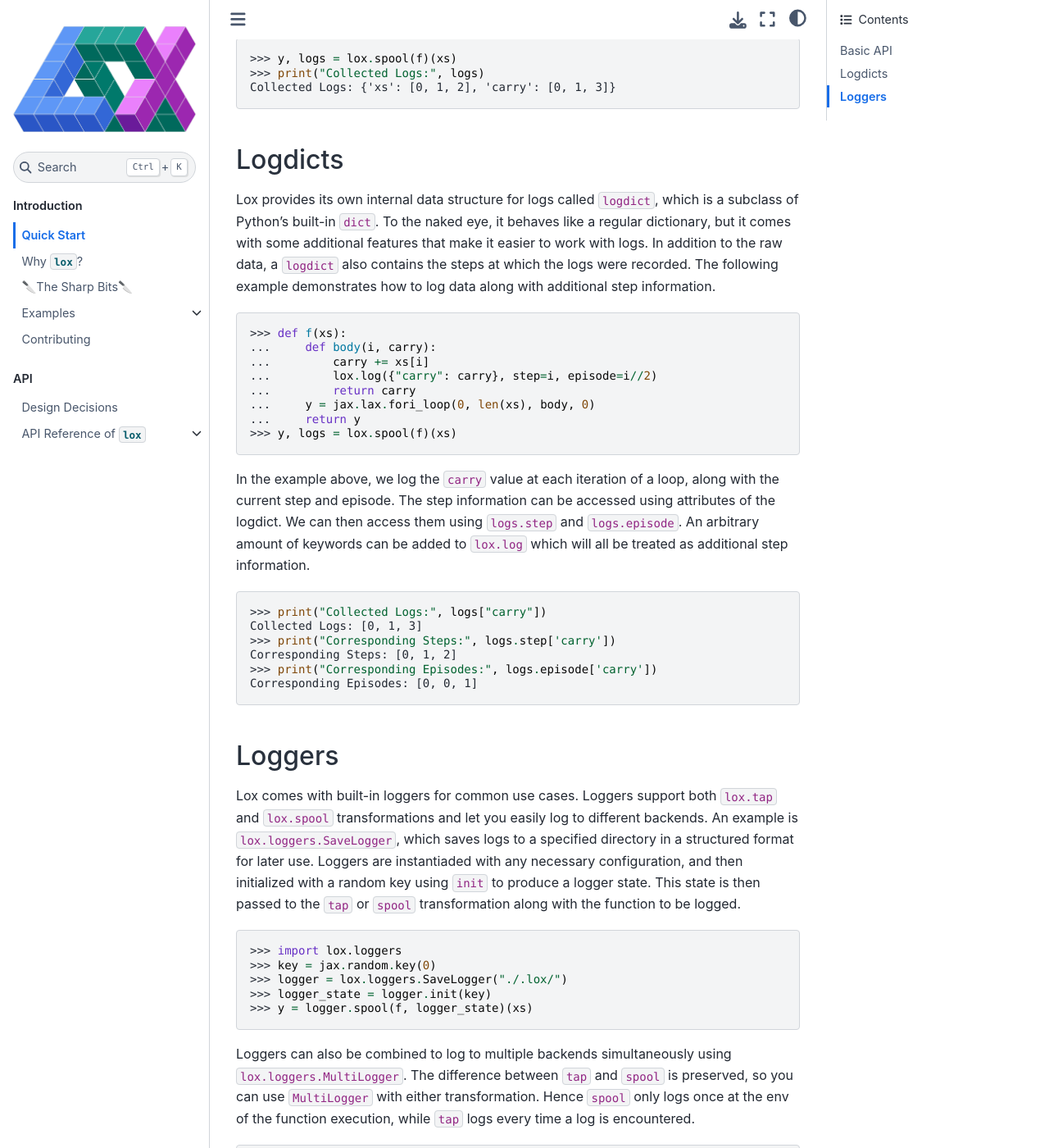
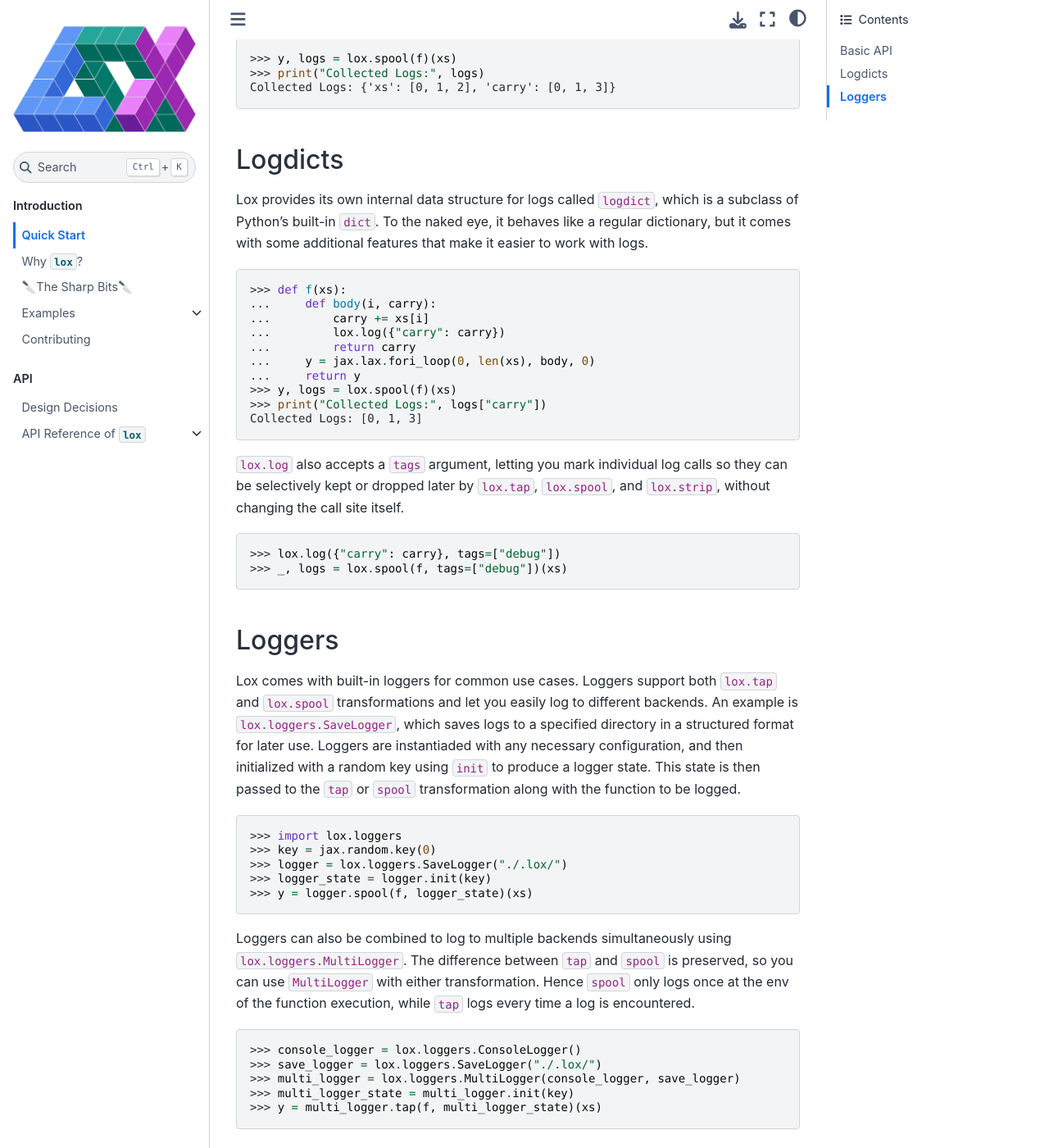
Before and after one commit to huterguier/lox, a Sphinx documentation site: the page built from docs/quick_start.md, in a window 1280 px wide and 1400 px high, scrolled down 1184 px. Shown: the whole window at 82% size. Built offline with Sphinx 7.4.7 and the Sphinx Book theme 1.1.4, drawn with Linux system fonts in a browser that asks for light colours; some web fonts are replaced.

````diff
--- a/docs/quick_start.md
+++ b/docs/quick_start.md
@@ -52,32 +52,25 @@ Collected Logs: {'xs': [0, 1, 2], 'carry': [0, 1, 3]}
 
 Lox provides its own internal data structure for logs called `logdict`, which is a subclass of Python's built-in `dict`.
 To the naked eye, it behaves like a regular dictionary, but it comes with some additional features that make it easier to work with logs.
-In addition to the raw data, a `logdict` also contains the steps at which the logs were recorded.
-The following example demonstrates how to log data along with additional step information.
 
 ```python
 >>> def f(xs):
 ...     def body(i, carry):
 ...         carry += xs[i]
-...         lox.log({"carry": carry}, step=i, episode=i//2)
+...         lox.log({"carry": carry})
 ...         return carry
 ...     y = jax.lax.fori_loop(0, len(xs), body, 0)
 ...     return y
 >>> y, logs = lox.spool(f)(xs)
+>>> print("Collected Logs:", logs["carry"])
+Collected Logs: [0, 1, 3]
 ```
 
-In the example above, we log the `carry` value at each iteration of a loop, along with the current step and episode.
-The step information can be accessed using attributes of the logdict.
-We can then access them using `logs.step` and `logs.episode`.
-An arbitrary amount of keywords can be added to `lox.log` which will all be treated as additional step information.
+`lox.log` also accepts a `tags` argument, letting you mark individual log calls so they can be selectively kept or dropped later by `lox.tap`, `lox.spool`, and `lox.strip`, without changing the call site itself.
 
 ```python
->>> print("Collected Logs:", logs["carry"])
-Collected Logs: [0, 1, 3]
->>> print("Corresponding Steps:", logs.step['carry'])
-Corresponding Steps: [0, 1, 2]
->>> print("Corresponding Episodes:", logs.episode['carry'])
-Corresponding Episodes: [0, 0, 1]
+>>> lox.log({"carry": carry}, tags=["debug"])
+>>> _, logs = lox.spool(f, tags=["debug"])(xs)
 ```
 
 ## Loggers
````
Also changed, not shown: README.md (+6 -13 lines), docs/design_decisions.md (+3 -3 lines), docs/examples/parameter_estimation.md (+3 -4 lines), docs/why_lox.md (+3 -4 lines).
